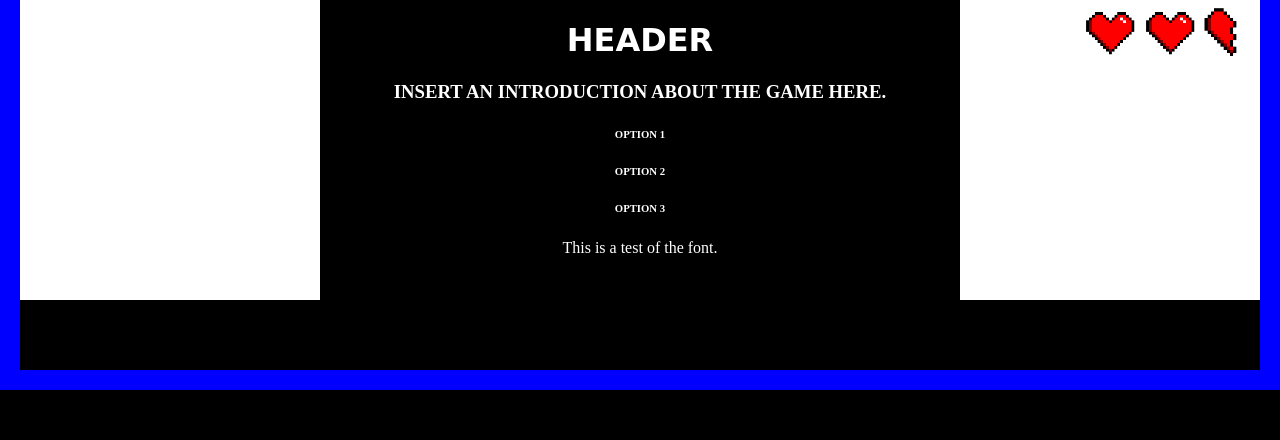
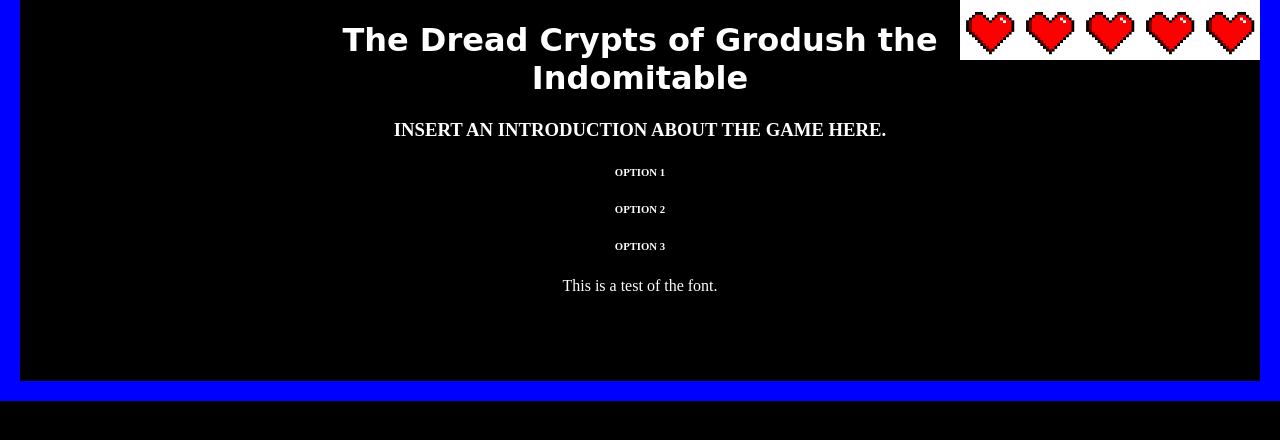
Before and after one commit to IainSCarr/AINT151, a plain HTML site: page Class Work/Hypertext Fiction Minigame/index.html in a window 1280 px wide. Drawn offline with Linux system fonts and the light colour scheme; a web font is replaced by a local one.

Commit message:
Assets Added

```diff
--- a/Class Work/Hypertext Fiction Minigame/index.html
+++ b/Class Work/Hypertext Fiction Minigame/index.html
@@ -10,7 +10,9 @@
   <body>
 
     <div class="rightcol">
-      <img src="assets/half_heart.png" id="heart" alt="">
+      <img src="assets/full_heart.png" id="heart" alt="">
+      <img src="assets/full_heart.png" id="heart" alt="">
+      <img src="assets/full_heart.png" id="heart" alt="">
       <img src="assets/full_heart.png" id="heart" alt="">
       <img src="assets/full_heart.png" id="heart" alt="">
     </div>
@@ -18,7 +20,7 @@
     <div class="leftcol">
     </div>
 
-    <h1>HEADER</h1>
+    <h1>The Dread Crypts of Grodush the Indomitable</h1>
 
     <h3>INSERT AN INTRODUCTION ABOUT THE GAME HERE.</h3>
 
--- a/Class Work/Hypertext Fiction Minigame/master.css
+++ b/Class Work/Hypertext Fiction Minigame/master.css
@@ -18,15 +18,15 @@ body {
 .rightcol {
   float: right;
   width: 300px;
-  height: 300px;
+  height: 60px;
   background-color: white;
 }
 
 .leftcol {
   float: left;
   width: 300px;
-  height: 300px;
-  background-color: white;
+  height: 60px;
+  background-color: black;
 }
 
 h1 {
```
Also changed, not shown: Class Work/Hypertext Fiction Minigame/assets/blood.png (added), Class Work/Hypertext Fiction Minigame/assets/book.png (added), Class Work/Hypertext Fiction Minigame/assets/furnace.png (added), Class Work/Hypertext Fiction Minigame/assets/skull.png (added), Class Work/Hypertext Fiction Minigame/assets/sword.png (added), Class Work/Hypertext Fiction Minigame/assets/target.png (added).
